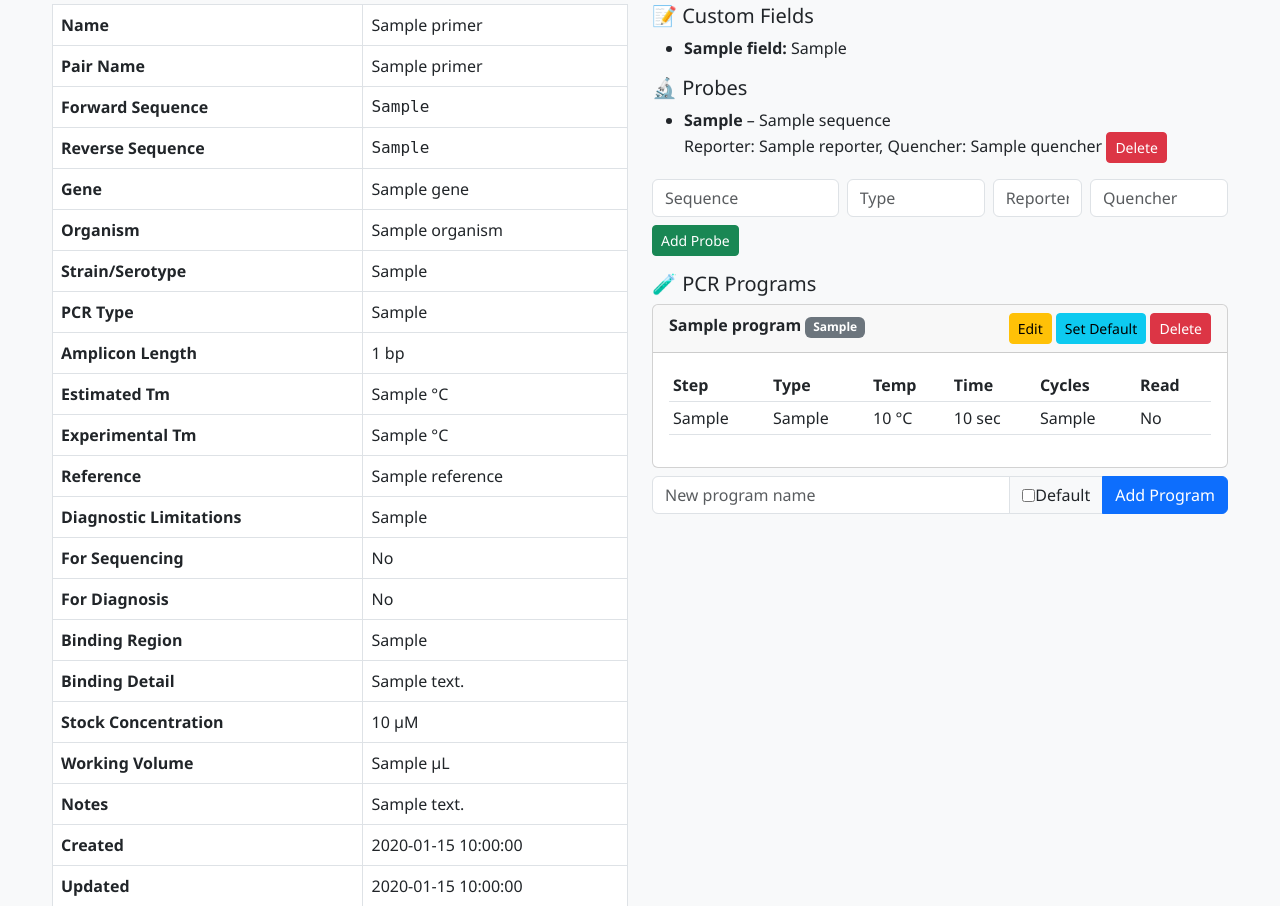
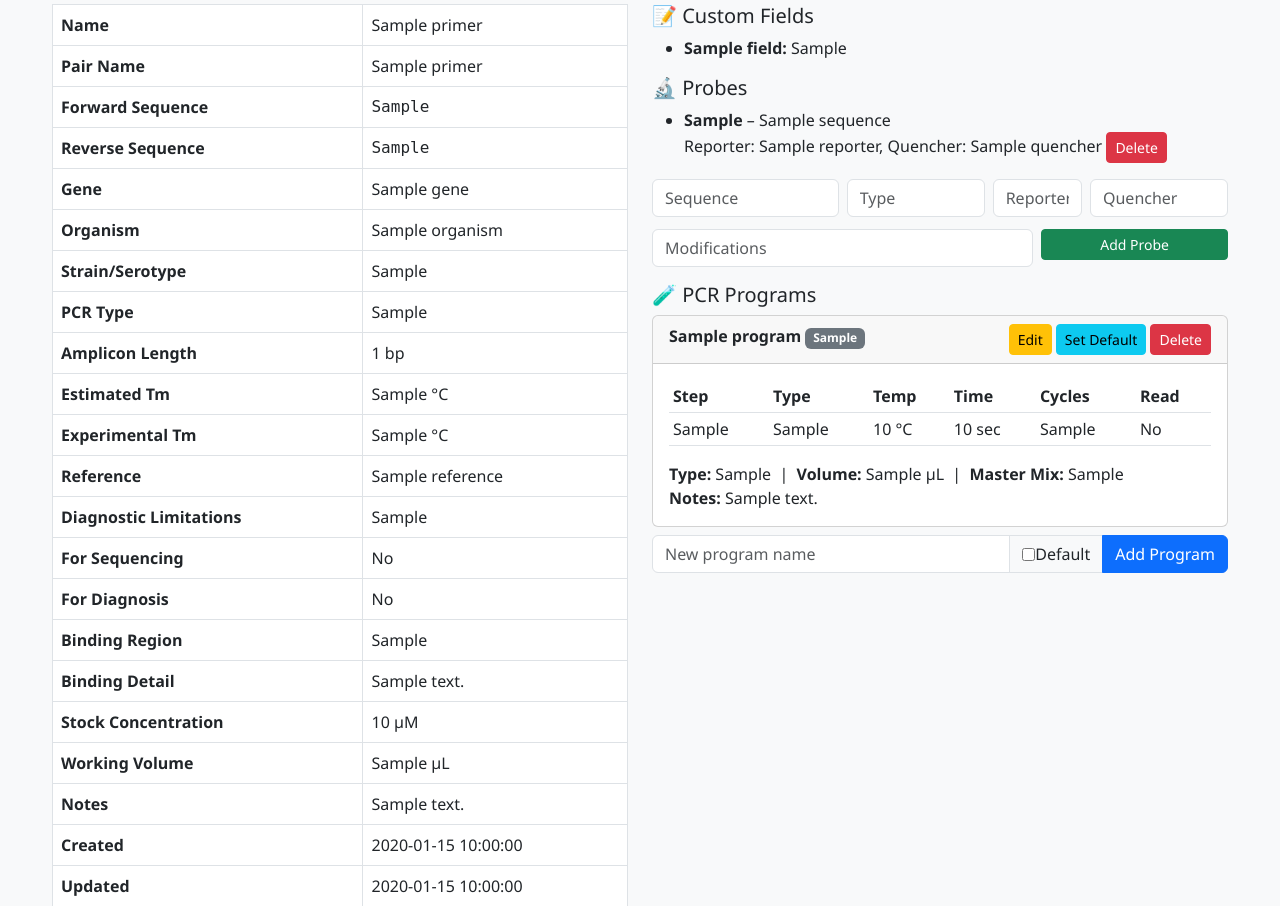
Before and after one commit to pourdadp/primer-tools, a Flask app: template primer_database_manager/templates/primer_detail.html in a window 1280 px wide. Shown: the part 195-1101 px from the top of the page. Run offline with Flask 3, Linux system fonts and the light colour scheme; the visitor is signed in with stand-in values (Sample User, id 1); tables that the repository leaves empty hold one stand-in row (values such as "Sample post"); the template is opened without the code that fills it: most values are stand-ins (such as "Sample title", 1, 10 or a date in 2020).

Commit message:
Update primer_detail.html

```diff
--- a/primer_database_manager/templates/primer_detail.html
+++ b/primer_database_manager/templates/primer_detail.html
@@ -11,8 +11,14 @@
         <button class="btn btn-success" onclick="window.print()">🖨️ Print</button>
     </div>
 </div>
+
 {% if lock %}
-<div class="alert alert-warning no-print">🔒 Being edited by {{ lock.username }}. <a href="{{ url_for('primer_unlock', primer_id=primer.id) }}" class="btn btn-sm btn-danger">Break Lock (Admin)</a></div>
+<div class="alert alert-warning no-print">
+    🔒 Being edited by {{ lock.username }}.
+    {% if session.role == 'admin' %}
+    <a href="{{ url_for('primer_unlock', primer_id=primer.id) }}" class="btn btn-sm btn-danger">Break Lock (Admin)</a>
+    {% endif %}
+</div>
 {% endif %}
 
 <div class="row mt-3">
@@ -42,7 +48,9 @@
             <tr><th>Updated</th><td>{{ primer.updated_at }}</td></tr>
         </table>
     </div>
+
     <div class="col-md-6">
+        <!-- Custom Fields -->
         <h5>📝 Custom Fields</h5>
         <ul>
             {% for field in custom_fields %}
@@ -52,10 +60,12 @@
             {% endfor %}
         </ul>
 
+        <!-- Probes -->
         <h5>🔬 Probes</h5>
         <ul>
             {% for probe in probes %}
-            <li><strong>{{ probe.probe_type or 'Probe' }}</strong> – {{ probe.sequence }}<br>
+            <li>
+                <strong>{{ probe.probe_type or 'Probe' }}</strong> – {{ probe.sequence }}<br>
                 Reporter: {{ probe.reporter or '-' }}, Quencher: {{ probe.quencher or '-' }}
                 <a href="{{ url_for('probe_delete', probe_id=probe.id) }}" class="btn btn-sm btn-danger no-print" onclick="return confirm('Delete probe?')">Delete</a>
             </li>
@@ -63,6 +73,8 @@
             <li class="text-muted">No probes.</li>
             {% endfor %}
         </ul>
+
+        <!-- Add Probe Form -->
         <form method="POST" action="{{ url_for('probe_add') }}" class="no-print">
             <input type="hidden" name="pair_name" value="{{ primer.pair_name }}">
             <div class="row g-2">
@@ -71,9 +83,13 @@
                 <div class="col-2"><input type="text" class="form-control" name="reporter" placeholder="Reporter"></div>
                 <div class="col-3"><input type="text" class="form-control" name="quencher" placeholder="Quencher"></div>
             </div>
-            <button type="submit" class="btn btn-sm btn-success mt-2">Add Probe</button>
+            <div class="row g-2 mt-1">
+                <div class="col-8"><input type="text" class="form-control" name="modifications" placeholder="Modifications"></div>
+                <div class="col-4"><button type="submit" class="btn btn-sm btn-success w-100">Add Probe</button></div>
+            </div>
         </form>
 
+        <!-- PCR Programs -->
         <h5 class="mt-3">🧪 PCR Programs</h5>
         {% for prog in programs %}
         <div class="card mt-2">
@@ -89,7 +105,9 @@
             </div>
             <div class="card-body">
                 <table class="table table-sm">
-                    <thead><tr><th>Step</th><th>Type</th><th>Temp</th><th>Time</th><th>Cycles</th><th>Read</th></tr></thead>
+                    <thead>
+                        <tr><th>Step</th><th>Type</th><th>Temp</th><th>Time</th><th>Cycles</th><th>Read</th></tr>
+                    </thead>
                     <tbody>
                         {% for step in prog.steps %}
                         <tr>
@@ -103,13 +121,23 @@
                         {% endfor %}
                     </tbody>
                 </table>
+                <div class="mt-2">
+                    <strong>Type:</strong> {{ prog.program.program_type or 'N/A' }} &nbsp;|&nbsp;
+                    <strong>Volume:</strong> {{ prog.program.reaction_volume or 'N/A' }} µL &nbsp;|&nbsp;
+                    <strong>Master Mix:</strong> {{ prog.program.master_mix or 'N/A' }}
+                    {% if prog.program.notes %}
+                    <br><strong>Notes:</strong> {{ prog.program.notes }}
+                    {% endif %}
+                </div>
             </div>
         </div>
         {% else %}
         <p class="text-muted">No PCR programs.</p>
         {% endfor %}
+
+        <!-- Add PCR Program Form (FIXED: uses primer_id instead of pair_name) -->
         <form method="POST" action="{{ url_for('pcr_program_add') }}" class="mt-2 no-print">
-            <input type="hidden" name="pair_name" value="{{ primer.pair_name }}">
+            <input type="hidden" name="primer_id" value="{{ primer.id }}">
             <div class="input-group">
                 <input type="text" class="form-control" name="program_name" placeholder="New program name" required>
                 <div class="input-group-text">
```
